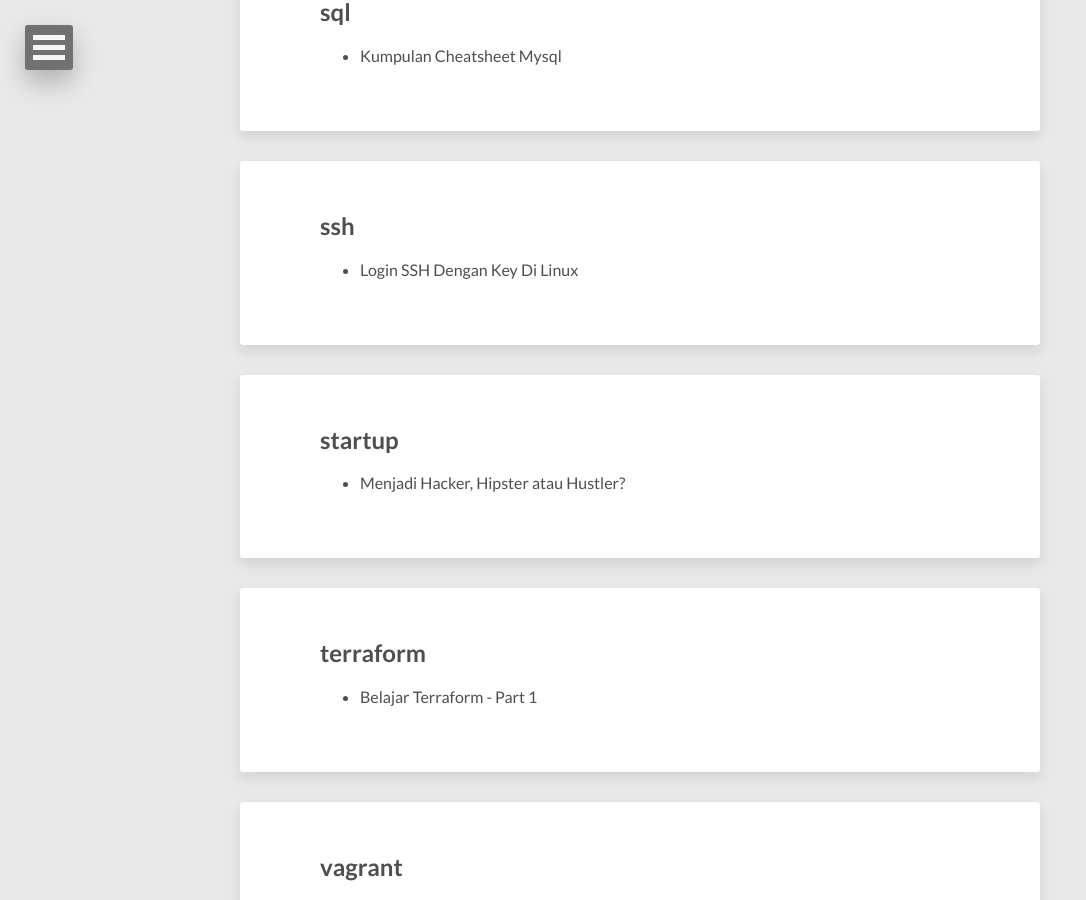
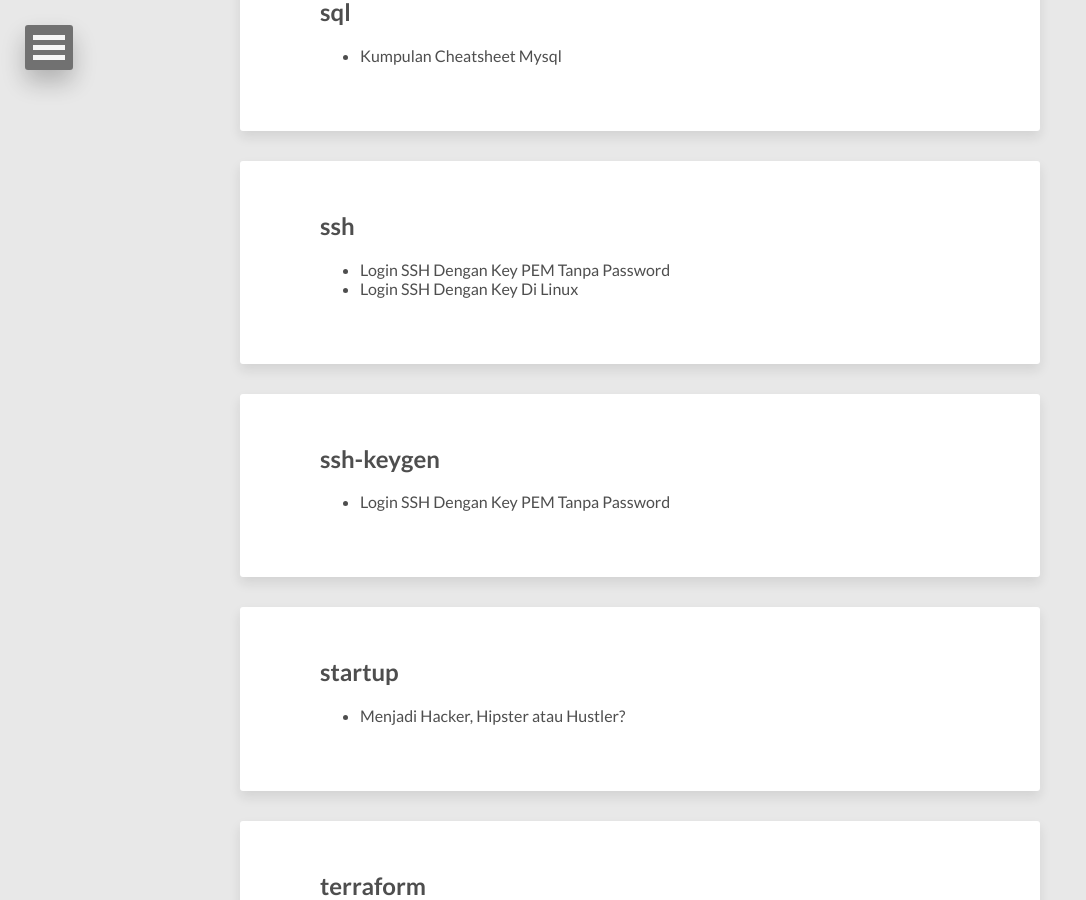
Before and after one commit to danigunawan/danigunawan.github.io, a Jekyll site: the page built from tags/index.html, in a window 1280 px wide and 900 px high, scrolled down 17779 px. Shown: the whole window, without its empty margins (0-1086 px from the left). Built offline with Jekyll 4.4.1, drawn with Linux system fonts in a browser that asks for light colours; nearby versions of some CDN libraries; comment, search, counter and statistics services are not loaded; some of the changed lines change nothing that is shown.

Commit message:
[ADD POSTING]

```diff
--- a/_posts/2022-11-07-cheatsheet-linux.md
+++ b/_posts/2022-11-07-cheatsheet-linux.md
@@ -351,6 +351,14 @@ scp [user:host]/home/deploy/key your_path_dest/key
 chmod 400 key
 ssh -i key deploy@your_ip_public_remote
 
+* Login menggunakan Copy Public Key ke remotehost dengan ssh-copy-id
+
+dengan key :
+ssh-copy-id -i ~/.ssh/id_rsa.pub root@remotehost -p 22
+
+tanpa key:
+ssh-copy-id root@remotehost -p 22
+
 * SSH Local Port Forwarding
 SSH -N root@IP -P 22 -L localhost:port:localhost:port
 
--- /dev/null
+++ b/_posts/2023-02-10-login-ssh-dengan-key-pem-tanpa-password.md
@@ -0,0 +1,32 @@
+---
+layout: post
+title: Login SSH Dengan Key PEM Tanpa Password
+modified: 2023-02-22T17:00:28+07:00
+categories:
+description: "Login SSH Dengan Key PEM Tanpa Password"
+tags: [ssh, ssh-keygen]
+image:
+  background: triangular.png
+comments: true
+share: true
+date: 2023-02-22T17:00:28+07:00
+---
+
+{% highlight bash %}
+
+1. Login Di server Katakan Ubuntu server A sebagai user root/user lain (misalkan ubuntu)
+sudo su
+
+2. Generate file PEM RSA
+ssh-keygen -p -m PEM -f ~/.ssh/id_rsa
+
+3. Buka file private key RSA dan copy di local komputer/server yang lain
+cat ~/.ssh/id_rsa > mykey.pem # copykan mykey.pem ke laptop kamu/server lain yang ingin mengakses Ubuntu server A
+
+4. Disable Password Authentication (Optional Jika ingin disable ssh password)
+
+5. Login SSH Ke Ubuntu server A dengan Key PEM dari local laptop/server lain
+sudo chmod 600 mykey.pem
+ssh -i mykey.pem ubuntu@IP_ADDRESS -p 22
+
+{% endhighlight %}
```
